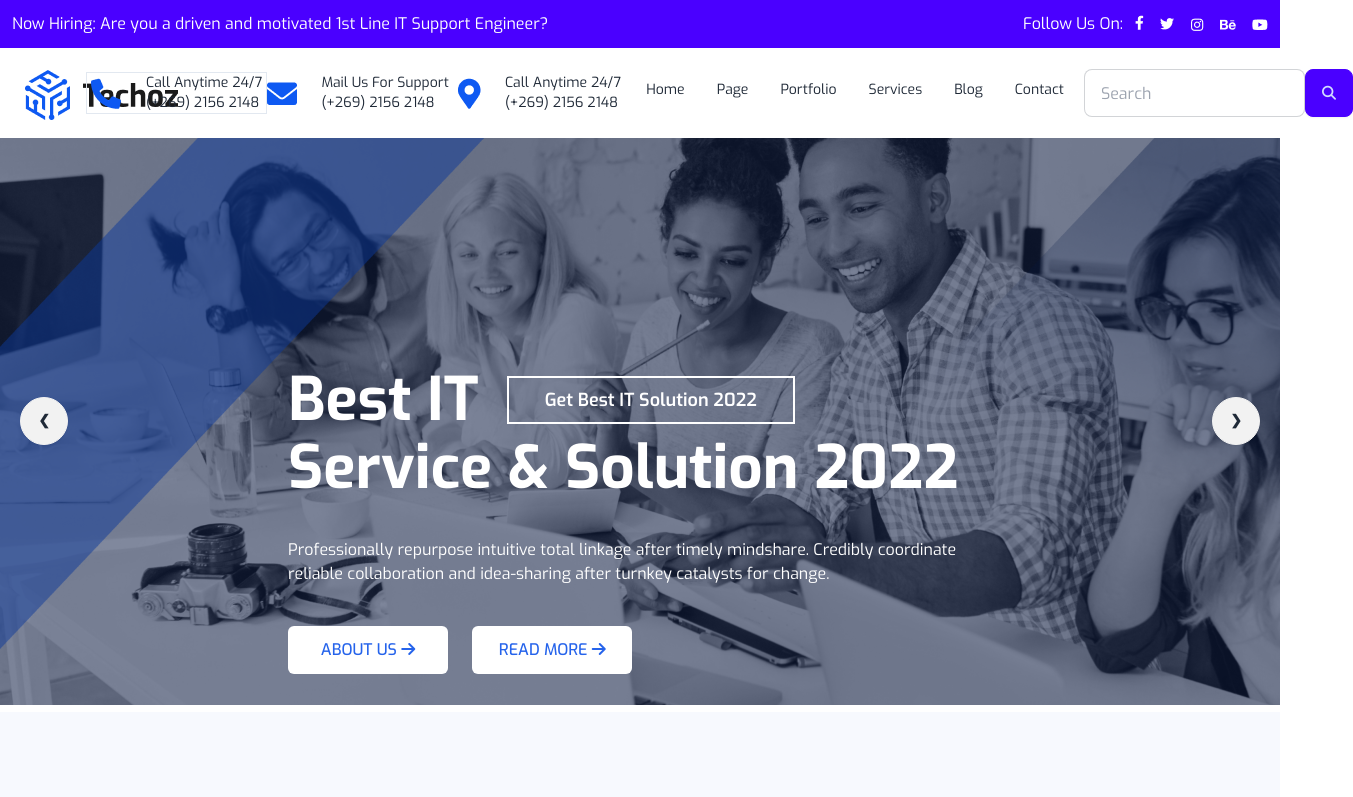
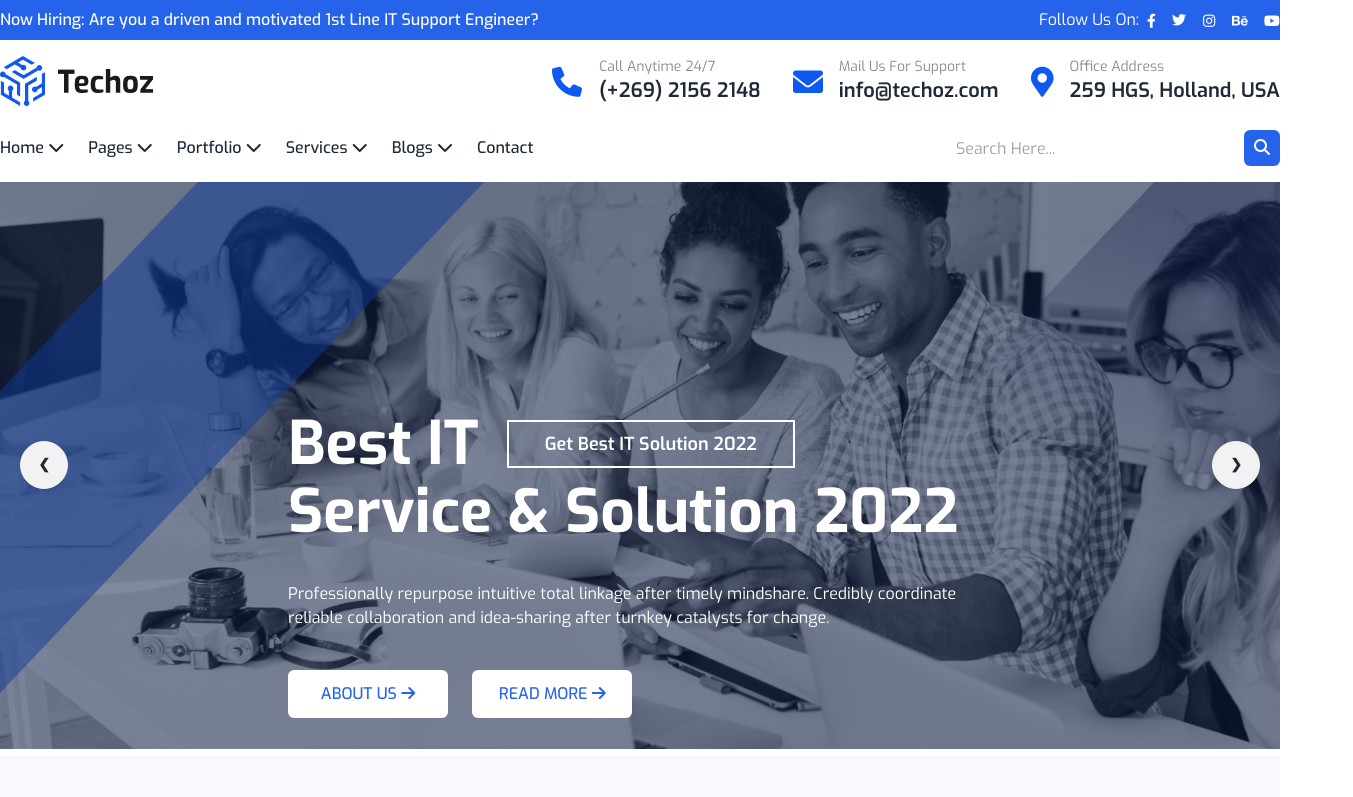
Before and after one commit to Zubaer-ahamad/tachoz-using-tailwind, a plain HTML site: page index.html in a window 1280 px wide. Shown: the top 797 px of the page, 1353 px wide, since content can reach past the window. Drawn offline with nearby package versions, Linux system fonts and the light colour scheme.

Commit message:
header section update

```diff
--- a/index.html
+++ b/index.html
@@ -26,115 +26,75 @@
 <body class="font-exo">
 
     <!-- header start hare -->
-    <header>
-        <div class="bg-primary">
-            <div class="container mx-auto flex justify-between items-center text-white p-3">
-                <h6>Now Hiring: Are you a driven and motivated 1st Line IT Support Engineer?</h6>
-                <div class="hidden md:block">
-                    <div class="flex justify-center items-center">
-                        <h6 class="me-3">Follow Us On:</h6>
-                        <div class="flex justify-center items-center gap-2">
-                            <a href="#" class="mb-1"><img src="./Resorce/Header/fb.png" alt=""></a>
-                            <a href="#"></a><img src="./Resorce/Header/x.png" alt=""></a>
-                            <a href="#"></a><img src="./Resorce/Header/insta.png" alt=""></a>
-                            <a href="#"></a><img src="./Resorce/Header/be.png" alt=""></a>
-                            <a href="#"></a><img src="./Resorce/Header/yt.png" alt=""></a>
+    <header class="mb-4">
+        <div class="bg-blue-600">
+            <div class="container mx-auto text-white flex justify-between items-center">
+                <p class="pt-2 pb-2 font-medium"><span>Now Hiring:</span> Are you a driven and motivated 1st Line IT
+                    Support Engineer?</p>
+                <div class="flex items-center gap-2">
+                    <p>Follow Us On: </p>
+                    <div class="flex items-center gap-4">
+                        <a href="#"><img src="/Resorce/Header/fb.png" alt=""></a>
+                        <a href="#"><img src="/Resorce/Header/x.png" alt=""></a>
+                        <a href="#"><img src="/Resorce/Header/insta.png" alt=""></a>
+                        <a href="#"><img src="/Resorce/Header/be.png" alt=""></a>
+                        <a href="#"><img src="/Resorce/Header/yt.png" alt=""></a>
+                    </div>
+                </div>
+            </div>
+        </div>
+        <!-- header card -->
+        <div class="container mx-auto mt-4 mb-6 flex justify-between items-center">
+            <img src="/Resorce/Header/logo.png" alt="">
+            <div class="block md:hidden">
+                <button class="text-3xl px-3 py-2 bg-purple-300 rounded-md text-white"><i
+                        class="fa-solid fa-bars"></i></button>
+            </div>
+            <div class="hidden md:block">
+                <div class="flex items-center gap-8">
+                    <!-- care-1 -->
+                    <div class="flex justify-between items-center gap-4">
+                        <img src="/Resorce/Header/call.png" alt="">
+                        <div>
+                            <p class="text-sm text-[#878D97]">Call Anytime 24/7</p>
+                            <h3 class="text-xl font-semibold">(+269) 2156 2148</h3>
+                        </div>
+                    </div>
+                    <!-- care-2 -->
+                    <div class="flex justify-between items-center gap-4">
+                        <img src="/Resorce/Header/mail.png" alt="">
+                        <div>
+                            <p class="text-sm text-[#878D97]">Mail Us For Support</p>
+                            <h3 class="text-xl font-semibold">info@techoz.com</h3>
+                        </div>
+                    </div>
+                    <!-- care-3 -->
+                    <div class="flex justify-between items-center gap-4">
+                        <img src="/Resorce/Header/location.png" alt="">
+                        <div>
+                            <p class="text-sm text-[#878D97]">Office Address</p>
+                            <h3 class="text-xl font-semibold">259 HGS, Holland, USA</h3>
                         </div>
                     </div>
                 </div>
             </div>
         </div>
-        <div class="navbar pt-4 pb-4 container mx-auto">
-            <div class="navbar-start">
-                <div class="dropdown">
-                    <div tabindex="0" role="button" class="btn btn-ghost lg:hidden">
-                        <svg xmlns="http://www.w3.org/2000/svg" class="h-5 w-5" fill="none" viewBox="0 0 24 24"
-                            stroke="currentColor">
-                            <path stroke-linecap="round" stroke-linejoin="round" stroke-width="2"
-                                d="M4 6h16M4 12h8m-8 6h16" />
-                        </svg>
-                    </div>
-                    <ul tabindex="0"
-                        class="menu menu-sm dropdown-content mt-3 z-[1] p-2 shadow bg-base-100 rounded-box w-52">
-                        <div class="grid grid-cols-1 lg:grid-cols-3 gap-2" id="navbarSupportedContent">
-                            <!-- card-1 -->
-                            <div class="flex justify-center items-center border-slate-200 gap-6">
-                                <img src="./Resorce/Header/call.png" alt="">
-                                <div>
-                                    <p>Call Anytime 24/7</p>
-                                    <h5 class="fw-bold">(+269) 2156 2148</h5>
-                                </div>
-                            </div>
-                            <!-- card-2 -->
-                            <div class="flex justify-center items-center border-slate-200 gap-6">
-                                <img src="./Resorce/Header/mail.png" alt="">
-                                <div>
-                                    <p>Mail Us For Support</p>
-                                    <h5 class="fw-bold">(+269) 2156 2148</h5>
-                                </div>
-                            </div>
-                            <!-- card-3 -->
-                            <div class="flex justify-center items-center border-slate-200 gap-6">
-                                <img src="./Resorce/Header/location.png" alt="">
-                                <div>
-                                    <p>Call Anytime 24/7</p>
-                                    <h5 class="fw-bold">(+269) 2156 2148</h5>
-                                </div>
-                            </div>
-                        </div>
-                        <li><a>Home</a></li>
-                        <li><a>Page</a></li>
-                        <li><a>Portfolio</a></li>
-                        <li><a>Services</a></li>
-                        <li><a>Blog</a></li>
-                        <li><a>Contact</a></li>
-                    </ul>
-                </div>
-                <a class="btn btn-ghost text-xl"><img src="/Resorce/Header/logo.png" alt=""></a>
-            </div>
-            <div class="navbar-center hidden lg:flex">
-                <ul class="menu menu-horizontal px-1">
-                    <div class="grid grid-cols-1 md:grid-cols-2 lg:grid-cols-3 ms-5 ps-5" id="navbarSupportedContent">
-                        <!-- card-1 -->
-                        <div class="flex justify-center items-center border border-slate-200 gap-6">
-                            <img src="./Resorce/Header/call.png" alt="">
-                            <div>
-                                <p>Call Anytime 24/7</p>
-                                <h5 class="fw-bold">(+269) 2156 2148</h5>
-                            </div>
-                        </div>
-                        <!-- card-2 -->
-                        <div class="flex justify-center items-center border-slate-200 gap-6">
-                            <img src="./Resorce/Header/mail.png" alt="">
-                            <div>
-                                <p>Mail Us For Support</p>
-                                <h5 class="fw-bold">(+269) 2156 2148</h5>
-                            </div>
-                        </div>
-                        <!-- card-3 -->
-                        <div class="flex justify-center items-center border-slate-200 gap-6">
-                            <img src="./Resorce/Header/location.png" alt="">
-                            <div>
-                                <p>Call Anytime 24/7</p>
-                                <h5 class="fw-bold">(+269) 2156 2148</h5>
-                            </div>
-                        </div>
-                    </div>
-                    <li><a>Home</a></li>
-                    <li><a>Page</a></li>
-                    <li><a>Portfolio</a></li>
-                    <li><a>Services</a></li>
-                    <li><a>Blog</a></li>
-                    <li><a>Contact</a></li>
+        <!-- menu tap section -->
+        <div class="container mx-auto flex justify-between items-center">
+            <div>
+                <ul class="flex items-center gap-6 font-medium">
+                    <li><a href="#">Home <i class="fa-solid fa-chevron-down"></i></a></li>
+                    <li><a href="#">Pages <i class="fa-solid fa-chevron-down"></i></a></li>
+                    <li><a href="#">Portfolio <i class="fa-solid fa-chevron-down"></i></a></li>
+                    <li><a href="#">Services <i class="fa-solid fa-chevron-down"></i></a></li>
+                    <li><a href="#">Blogs <i class="fa-solid fa-chevron-down"></i></a></li>
+                    <li><a href="#">Contact</a></li>
                 </ul>
             </div>
-            <div class="navbar-end">
-                <div class="form-control hidden md:block">
-                    <div class="flex ">
-                        <input type="text" placeholder="Search" class="input input-bordered w-24 md:w-auto" />
-                        <button class="btn btn-primary"><i class="fa-solid fa-magnifying-glass"></i></button>
-                    </div>
-                </div>
+            <div class="flex justify-start items-center">
+                <input type="text" placeholder="Search Here..." class="w-72 h-9">
+                <button class="h-9 w-9 bg-blue-600 text-white rounded-md"><i
+                        class="fa-solid fa-magnifying-glass"></i></button>
             </div>
         </div>
     </header>
```
